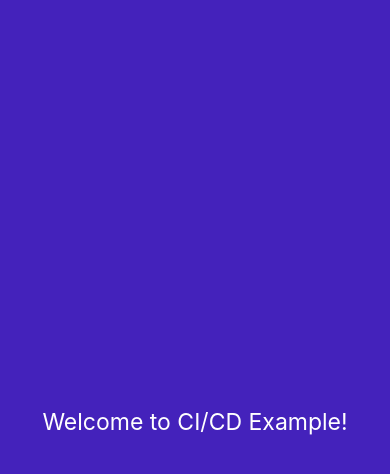
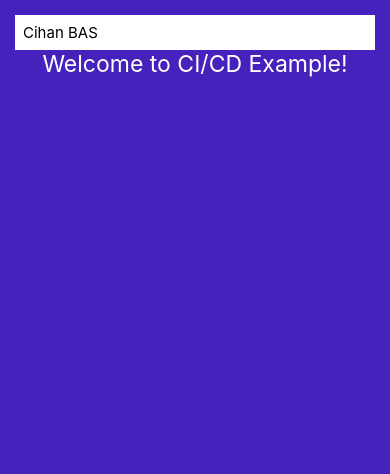
Before and after one commit to cihanbas/CICDExample, a React Native app: screen / in a window 390 px wide. Shown: the top 474 px of the page. Built offline with nearby package versions, Linux system fonts and the light colour scheme.

Commit message:
add textinput

```diff
--- a/App.tsx
+++ b/App.tsx
@@ -1,11 +1,11 @@
-import { StatusBar } from "expo-status-bar";
-import { StyleSheet, Text, View } from "react-native";
+import { StyleSheet, Text, TextInput, View, StatusBar } from "react-native";
 
 export default function App() {
   return (
     <View style={styles.container}>
+      <StatusBar />
+      <TextInput value="Cihan BAS" style={styles.textInput} />
       <Text style={styles.text}>Welcome to CI/CD Example!</Text>
-      <StatusBar style="light" backgroundColor="black" />
     </View>
   );
 }
@@ -15,10 +15,16 @@ const styles = StyleSheet.create({
     flex: 1,
     backgroundColor: "#42b",
     alignItems: "center",
-    justifyContent: "center",
+    padding: 15,
   },
   text: {
     color: "#fff",
     fontSize: 23,
   },
+  textInput: {
+    backgroundColor: "white",
+    width: "100%",
+    padding: 8,
+    fontSize: 15,
+  },
 });
```
